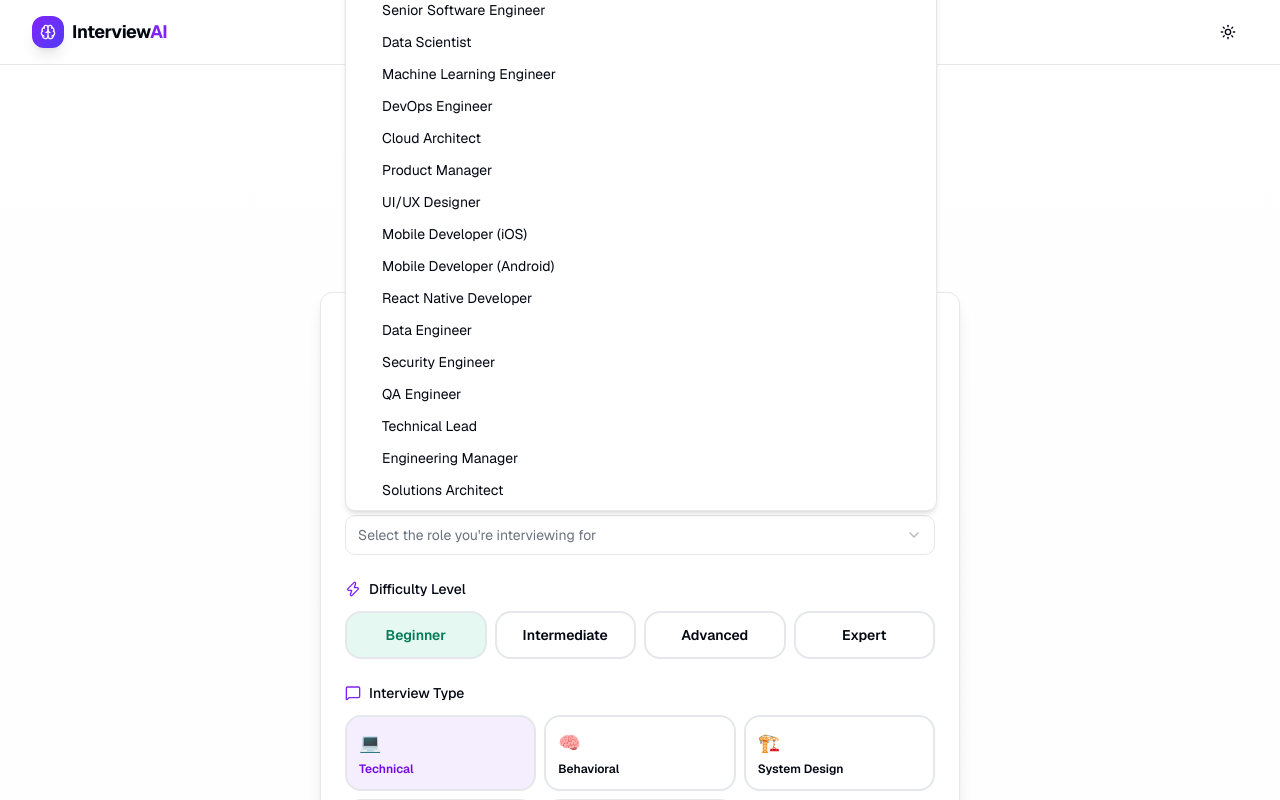
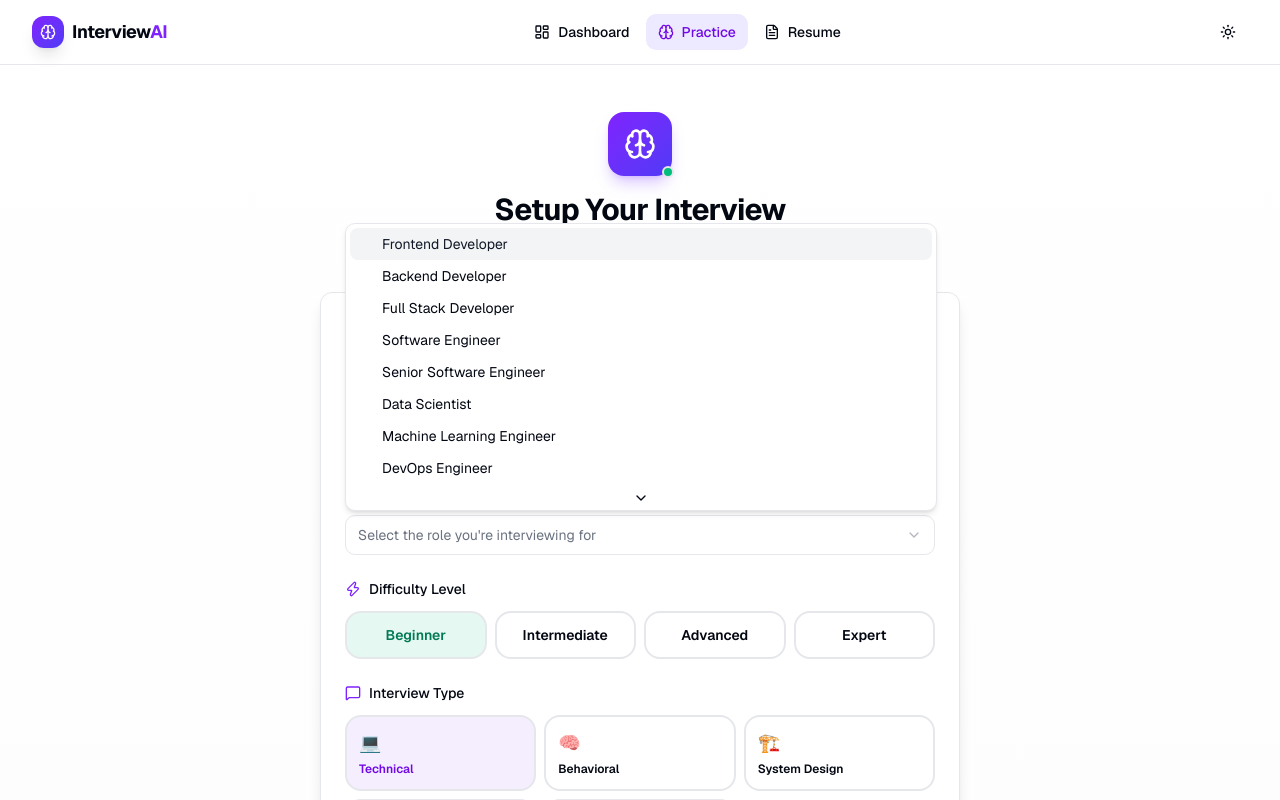
Before and after one commit to Hammadniazi/interview-preparation-simulater, a Next.js app: page /interview/setup in a window 1280 px wide. Both pictures are taken after a click on the button "Select the role you're interviewing for". Shown: the top 800 px of the page. Built offline with nearby package versions, Linux system fonts and the light colour scheme.

Commit message:
fix: dropdown roles clipped off-screen in target role select

```diff
--- a/components/ui/select.tsx
+++ b/components/ui/select.tsx
@@ -75,7 +75,7 @@
     <SelectPrimitive.Content
       ref={ref}
       className={cn(
-        "relative z-50 max-h-[--radix-select-content-available-height] min-w-[8rem] overflow-y-auto overflow-x-hidden rounded-md border bg-popover text-popover-foreground shadow-md data-[state=open]:animate-in data-[state=closed]:animate-out data-[state=closed]:fade-out-0 data-[state=open]:fade-in-0 data-[state=closed]:zoom-out-95 data-[state=open]:zoom-in-95 data-[side=bottom]:slide-in-from-top-2 data-[side=left]:slide-in-from-right-2 data-[side=right]:slide-in-from-left-2 data-[side=top]:slide-in-from-bottom-2 origin-[--radix-select-content-transform-origin]",
+        "relative z-50 max-h-72 min-w-32 overflow-y-auto overflow-x-hidden rounded-md border bg-popover text-popover-foreground shadow-md data-[state=open]:animate-in data-[state=closed]:animate-out data-[state=closed]:fade-out-0 data-[state=open]:fade-in-0 data-[state=closed]:zoom-out-95 data-[state=open]:zoom-in-95 data-[side=bottom]:slide-in-from-top-2 data-[side=left]:slide-in-from-right-2 data-[side=right]:slide-in-from-left-2 data-[side=top]:slide-in-from-bottom-2 origin-[--radix-select-content-transform-origin]",
         position === "popper" &&
           "data-[side=bottom]:translate-y-1 data-[side=left]:-translate-x-1 data-[side=right]:translate-x-1 data-[side=top]:-translate-y-1",
         className
@@ -88,7 +88,7 @@
         className={cn(
           "p-1",
           position === "popper" &&
-            "h-[var(--radix-select-trigger-height)] w-full min-w-[var(--radix-select-trigger-width)]"
+            "w-full min-w-[var(--radix-select-trigger-width)]"
         )}
       >
         {children}
```
